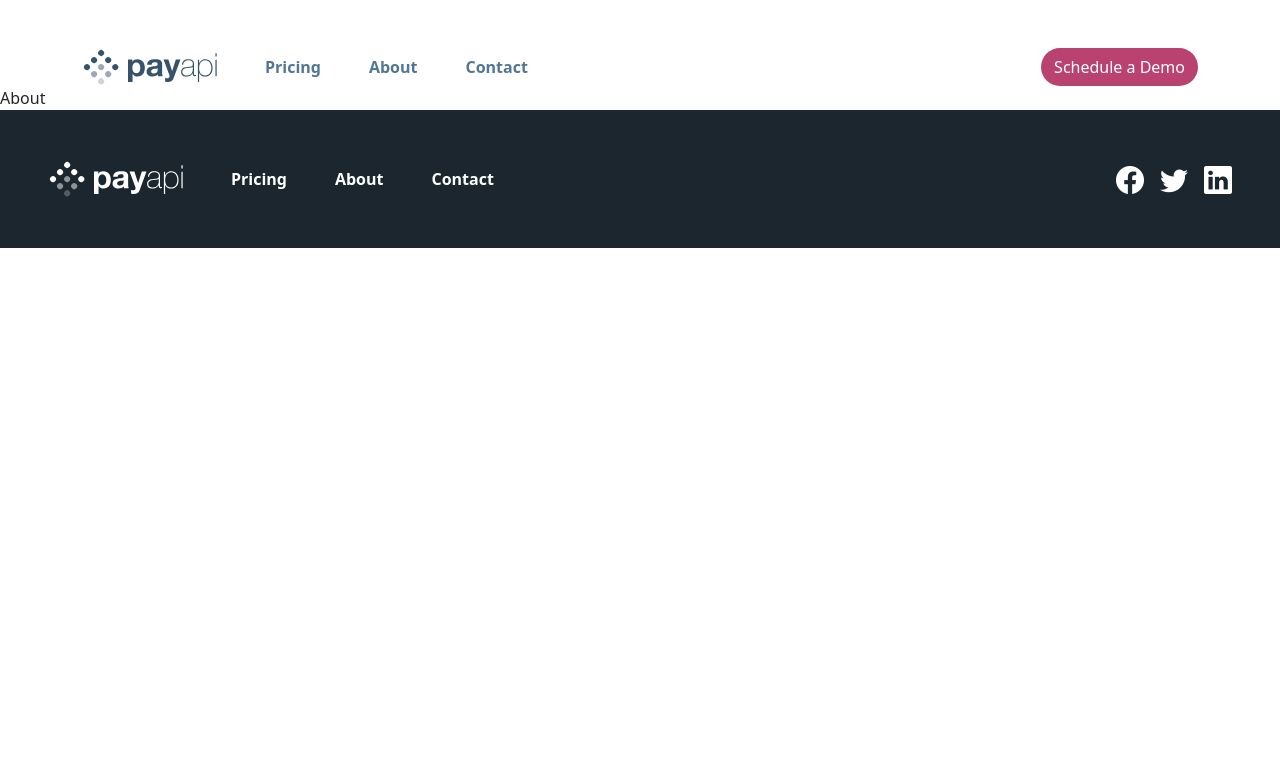
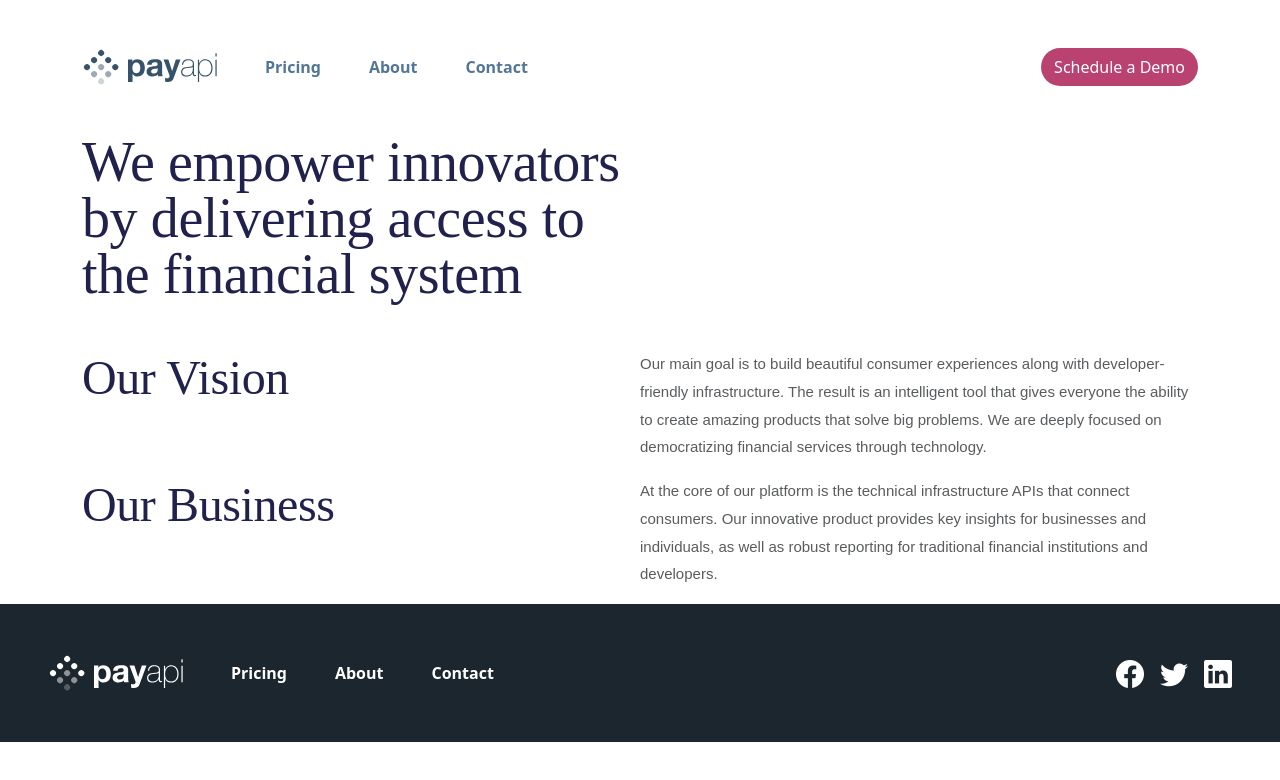
Before and after one commit to abdalsimam1-sketch/pay-api-multipage-website, a React (Vite) app: page /about in a window 1280 px wide. Shown: the top 780 px of the page. Built offline with nearby package versions, Linux system fonts and the light colour scheme.

Commit message:
About page hero section

```diff
--- a/src/index.css
+++ b/src/index.css
@@ -248,4 +248,8 @@
   .ready-text {
     margin-right: 30rem;
   }
+
+  .about-hero-section > div {
+    flex: 1;
+  }
 }
--- a/src/pages/About.jsx
+++ b/src/pages/About.jsx
@@ -1,5 +1,43 @@
-import React from "react";
+export const About = () => {
+  return (
+    <div className="container text-center text-md-start">
+      <section className="">
+        <h1 className="text-preset-2 col-md-6 my-5">
+          We empower innovators by delivering access to the financial system
+        </h1>
+      </section>
 
-export const About = () => {
-  return <div>About</div>;
+      <section className="d-flex flex-column flex-md-row justify-content-between about-hero-section ">
+        <div>
+          <h3 className="text-preset-3  text-nowrap about-heading">
+            Our Vision
+          </h3>
+        </div>
+        <div>
+          <p className="text-preset-7-regular text-muted about-text">
+            Our main goal is to build beautiful consumer experiences along with
+            developer-friendly infrastructure. The result is an intelligent tool
+            that gives everyone the ability to create amazing products that
+            solve big problems. We are deeply focused on democratizing financial
+            services through technology.
+          </p>
+        </div>
+      </section>
+      <section className="d-flex flex-column flex-md-row justify-content-between about-hero-section">
+        <div>
+          <h3 className="text-preset-3 text-nowrap about-heading">
+            Our Business
+          </h3>
+        </div>
+        <div>
+          <p className="text-preset-7-regular text-muted  about-text">
+            At the core of our platform is the technical infrastructure APIs
+            that connect consumers. Our innovative product provides key insights
+            for businesses and individuals, as well as robust reporting for
+            traditional financial institutions and developers.
+          </p>
+        </div>
+      </section>
+    </div>
+  );
 };
```
